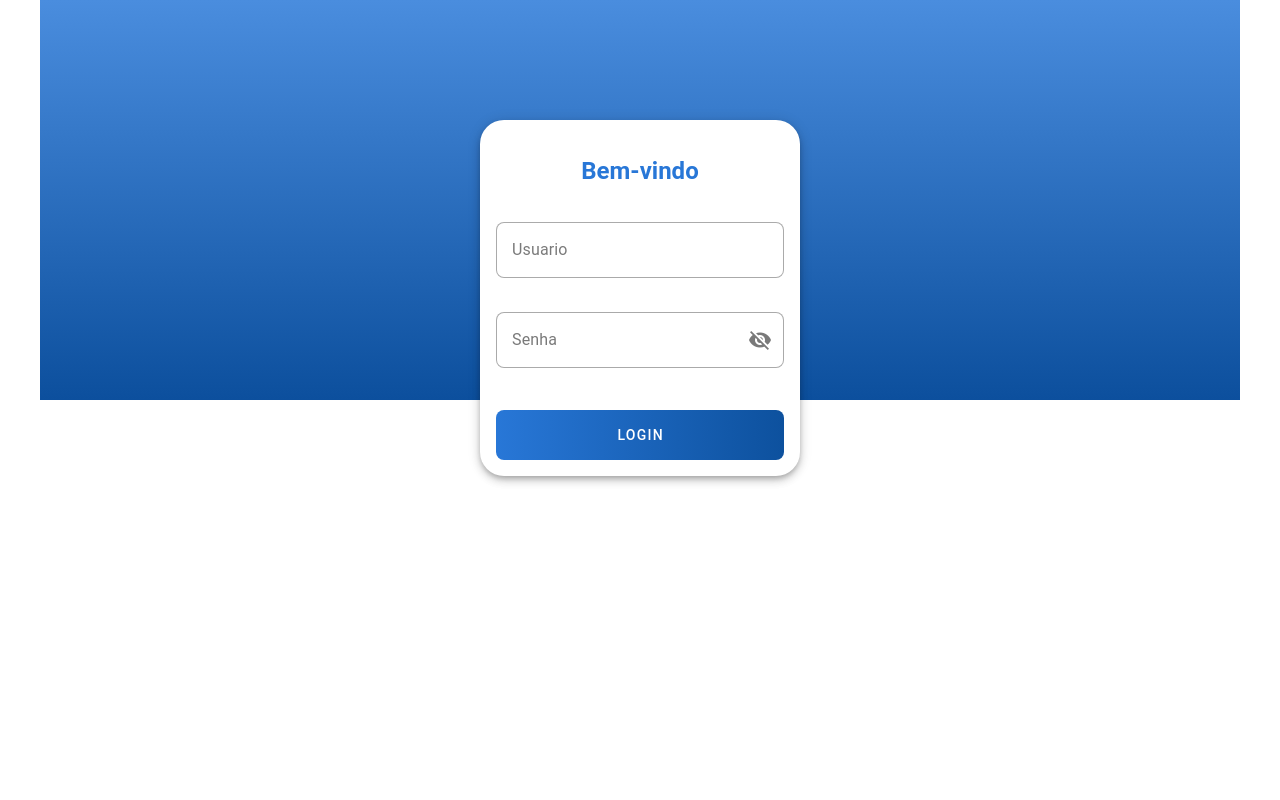
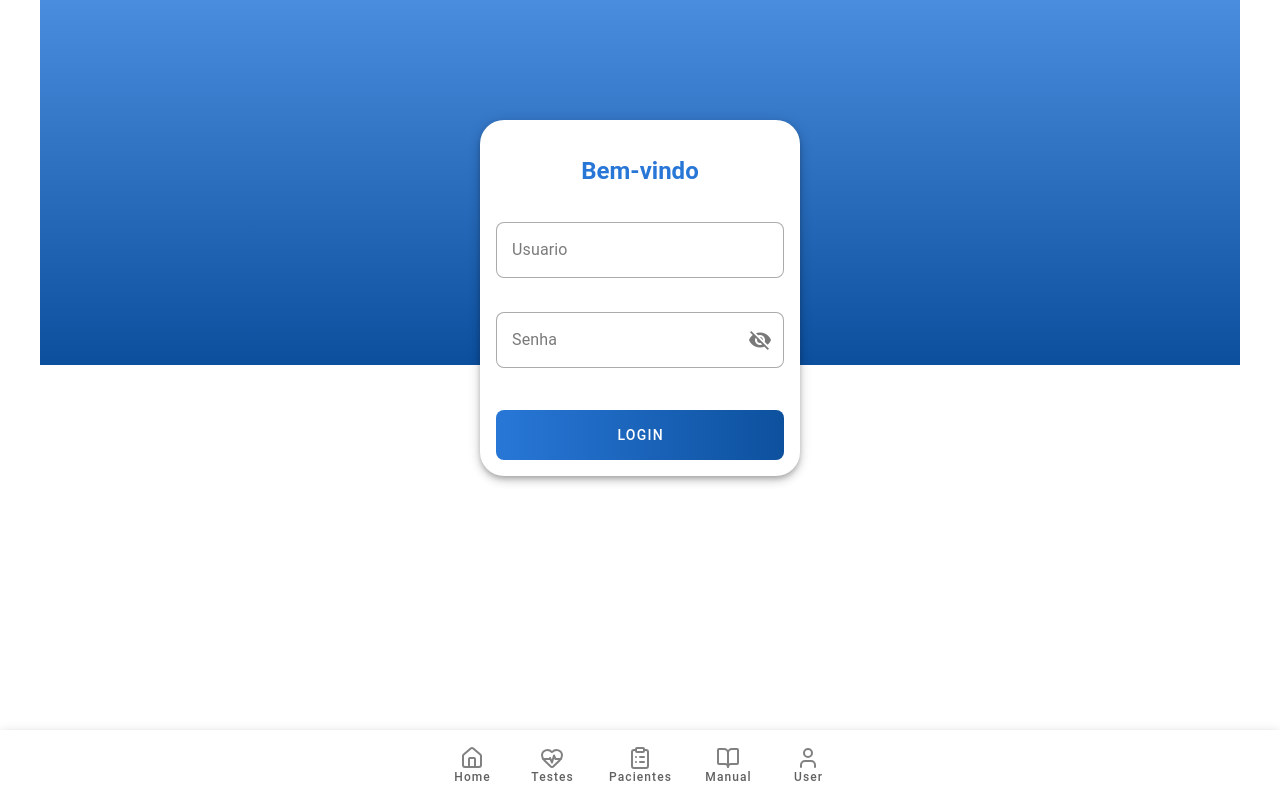
Before and after one commit to fabricadesoftware-ifc/fabricaGPTER_frontEnd, a Vue app: page /sign-in in a window 1280 px wide. Built offline with nearby package versions, Linux system fonts and the light colour scheme; a small style sheet from the web is missing.

Commit message:
FEAT: Apply Navbar component to all pages #3

```diff
--- a/src/layouts/default.vue
+++ b/src/layouts/default.vue
@@ -3,9 +3,9 @@
     <router-view />
   </v-main>
 
-  <!-- <AppFooter /> -->
+  <NavBar />
 </template>
 
 <script setup>
-  //
+  import NavBar from '@/components/NavBar.vue'
 </script>
--- a/src/pages/index.vue
+++ b/src/pages/index.vue
@@ -1,7 +1,6 @@
 <template>
   <v-container class="d-flex flex-column justify-center align-center pa-0 px-8">
     <AppLogo class="mb-16" />
-
     <h1 class="text-h4 font-weight-bold text-primary mr-auto mb-6">
       Entrar como
     </h1>
```
